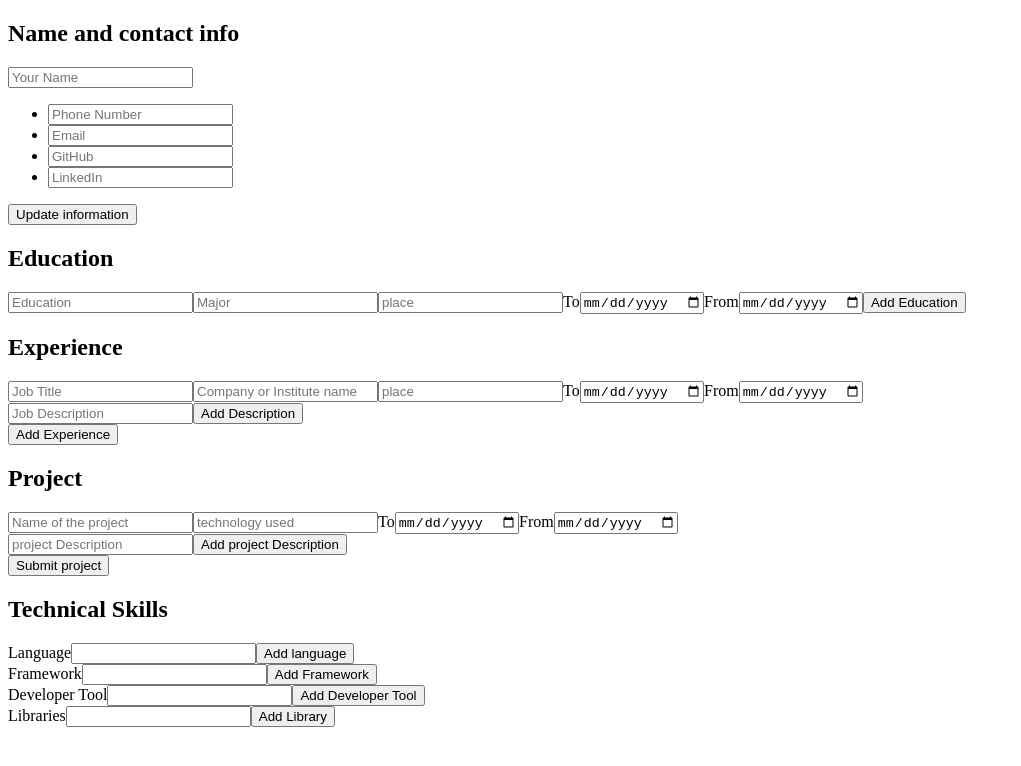
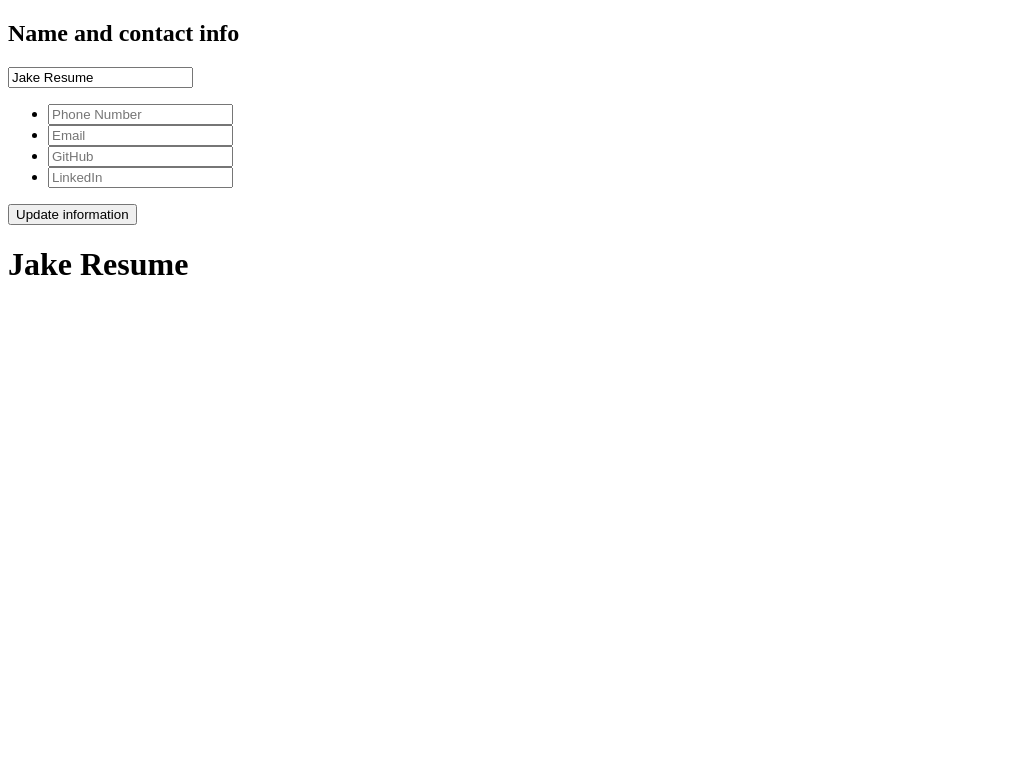
Before and after one commit to Lune3/cv-application, a React app in the folder cv-builder/: page / in a window 1280 px wide. Shown: the top 766 px of the page, without its empty margins (0-1021 px from the left). Built offline with nearby package versions, Linux system fonts and the light colour scheme; the HTML template or start-up script is replaced by a standard one.

Commit message:
Lifted state to app for name input

```diff
--- /dev/null
+++ b/cv-builder/src/App.jsx
@@ -0,0 +1,34 @@
+import { useState } from "react";
+import { NameAndContactInputs} from "./components/inputs";
+
+function UpdateName({name}){
+    return (
+        <h1>{name}</h1>
+    )
+}
+
+function Resume(){
+    return (
+        <div>
+            <UpdateName></UpdateName>
+        </div>
+    )
+}
+
+export default function App(){
+    const [currName,setName] = useState("Jake Resume");
+    function handleName(e){
+        setName(e.target.value);
+    }
+
+    return(
+        <>
+            <div>
+                <NameAndContactInputs query={currName} onChange={handleName}/>
+            </div>
+            <div>
+                <UpdateName name={currName}/>
+            </div>
+        </>
+    )
+}
--- a/cv-builder/src/components/data.jsx
+++ b/cv-builder/src/components/data.jsx
@@ -2,4 +2,6 @@ import { v4 as uuidv4 } from 'uuid';
 
 const contacts = [{contact:"Phone Number",id:uuidv4()},{contact:"Email",id:uuidv4()},{contact:"GitHub",id:uuidv4()},{contact:"LinkedIn",id:uuidv4()}];
 
-export {contacts};
+const userNameInformation = [{text:"123-456-789",id:uuidv4()},{text:"jake@gmail.com",id:uuidv4()},{text:"linkedin.com/in/jake",id:uuidv4()},{text:"github.com/Jake",id:uuidv4()}];
+
+export {contacts,userNameInformation};
--- a/cv-builder/src/components/inputs.jsx
+++ b/cv-builder/src/components/inputs.jsx
@@ -1,6 +1,6 @@
 import {contacts} from './data';
 
-function NameAndContactInputs(){
+function NameAndContactInputs({query,onChange}){
     const contactsList = contacts.map(contact => {
         return (
             <li key={contact.id}>
@@ -11,7 +11,9 @@ function NameAndContactInputs(){
     return (
         <section>
             <h2>Name and contact info</h2>
-            <input type='text' placeholder="Your Name"/>
+            <form>
+                <input type='text' placeholder="Your Name" value={query} onChange={onChange} maxLength={50}/>
+            </form>
             <ul className='contactList'>{contactsList}</ul>
             <button>Update information</button>
         </section>
@@ -104,14 +106,14 @@ function Skills(){
 
 function InputSection(){
     return (
-        <>
+        <div>
             <NameAndContactInputs/>
             <Education/>
             <Experience/>
             <Projects/>
             <Skills/>
-        </>
+        </div>
     )
 }
 
-export {InputSection};
+export {InputSection,NameAndContactInputs };
--- a/cv-builder/src/main.jsx
+++ b/cv-builder/src/main.jsx
@@ -1,9 +1,10 @@
 import React from 'react'
 import ReactDOM from 'react-dom/client'
-import {InputSection} from './components/inputs'
+import App from './App'
+
 
 ReactDOM.createRoot(document.getElementById('root')).render(
   <React.StrictMode>
-    <InputSection/>
+    <App></App>
   </React.StrictMode>,
 )
```
Also changed, not shown: cv-builder/src/components/resume.jsx (+20 -0 lines).
